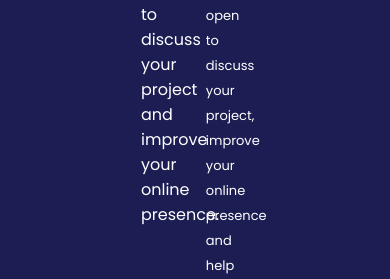
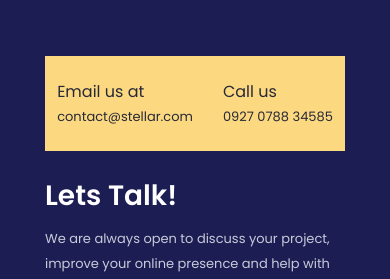
Before and after one commit to zeraphosa/stellar, a plain HTML site: page index.html in a window 390 px wide. Shown: the part 10063-10342 px from the top of the page. Drawn offline with Linux system fonts and the light colour scheme.

Commit message:
top footer mobile done

```diff
--- a/assets/footer.css
+++ b/assets/footer.css
@@ -22,18 +22,43 @@
   width: 100%;
   background-color: #fcd980;
 }
-.footer-card > div{
+.footer-card > div {
   color: #282938;
 }
-.footer-top .social-links{
+.footer-top .social-links {
   gap: 20px;
 }
-.footer-top .social-link{
+.footer-top .social-link {
   color: #fff;
   font-size: 16px;
 }
-.footer-header{
+.footer-header {
   display: flex;
   flex-direction: column;
   gap: 15px;
 }
+.footer-header span {
+  color: rgb(255, 255, 255, 0.8);
+  font-size: 16px;
+  font-weight: 500;
+  line-height: 28px;
+}
+.footer-header p {
+  color: rgb(244, 246, 252, 0.8);
+}
+@media (max-width: 768px) {
+  .footer-top .container {
+    flex-direction: column;
+    gap: 30px;
+  }
+  .footer-top-left,
+  .footer-top-right {
+    width: 100%;
+  }
+}
+@media (max-width: 600px) {
+  .footer-top .container {
+    padding: 0;
+    padding-top: 96px;
+  }
+}
```
Lines whose indentation alone changed are shown as unchanged.
